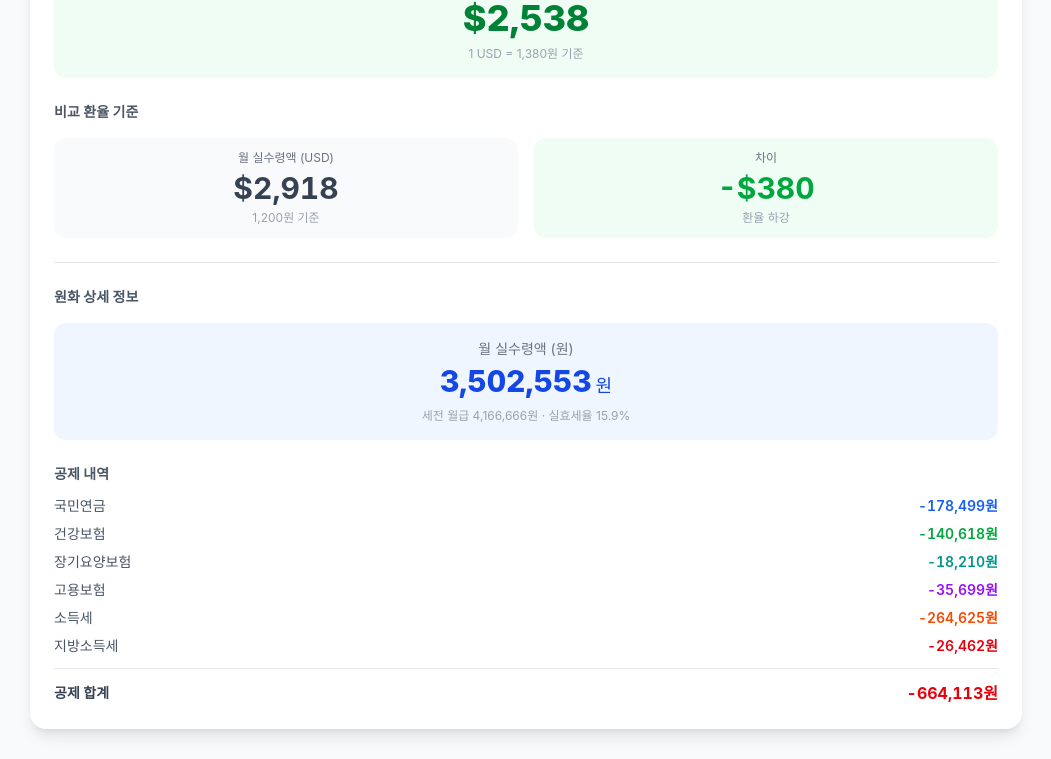
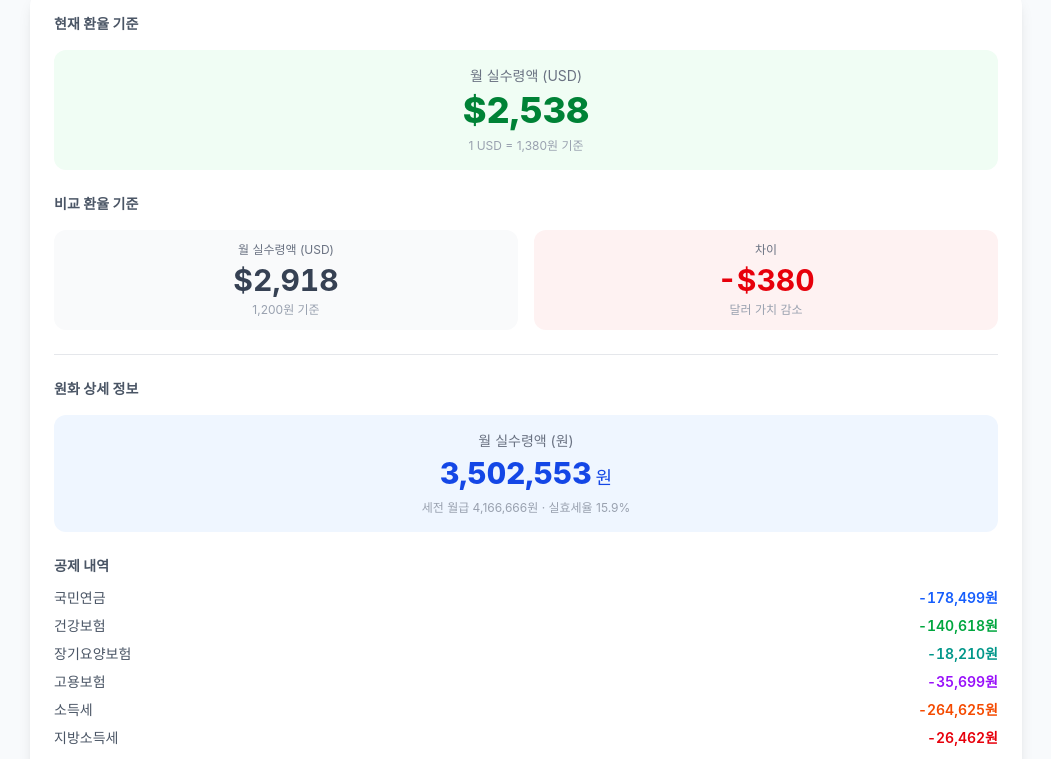
Before and after one commit to thingineeer/salary-calculator, a Next.js app: page /dollar in a window 1280 px wide. Shown: the part 1260-2019 px from the top of the page, without its empty margins (114-1165 px from the left). Built offline with nearby package versions, Linux system fonts and the light colour scheme; a web font is replaced by a local one.

Commit message:
fix: 달러 페이지 UX 개선 (색상 코딩 수정, H1 추가, 차트 데이터 정합성)

```diff
--- a/src/app/dollar/page.tsx
+++ b/src/app/dollar/page.tsx
@@ -110,6 +110,15 @@ export default function DollarPage() {
       <Header />
 
       <main id="main-content" className="flex-1 max-w-5xl mx-auto w-full px-4 py-8 space-y-8">
+        <div className="text-center">
+          <h1 className="text-2xl sm:text-3xl font-bold text-gray-900 dark:text-gray-50">
+            연봉 달러 환산 계산기
+          </h1>
+          <p className="text-sm text-gray-500 dark:text-gray-400 mt-1">
+            세후 실수령액 기준 · 현재/과거 환율 비교
+          </p>
+        </div>
+
         {/* 입력 폼 */}
         <div>
           <ExchangeRateForm
--- a/src/components/DollarResult.tsx
+++ b/src/components/DollarResult.tsx
@@ -66,15 +66,15 @@ export default function DollarResult({
               </p>
             </div>
 
-            <div className={`text-center py-3 rounded-xl ${dollarDiff >= 0 ? 'bg-red-50 dark:bg-red-900/30' : 'bg-green-50 dark:bg-green-900/30'}`}>
+            <div className={`text-center py-3 rounded-xl ${dollarDiff >= 0 ? 'bg-green-50 dark:bg-green-900/30' : 'bg-red-50 dark:bg-red-900/30'}`}>
               <p className="text-xs text-gray-500 dark:text-gray-400 mb-1">
                 차이
               </p>
-              <p className={`text-2xl sm:text-3xl font-bold tabular-nums ${dollarDiff >= 0 ? 'text-red-600 dark:text-red-400' : 'text-green-600 dark:text-green-400'}`}>
+              <p className={`text-2xl sm:text-3xl font-bold tabular-nums ${dollarDiff >= 0 ? 'text-green-600 dark:text-green-400' : 'text-red-600 dark:text-red-400'}`}>
                 {dollarDiff >= 0 ? '+' : '-'}${formatNumber(Math.abs(dollarDiff))}
               </p>
               <p className="text-xs text-gray-400 mt-1">
-                {dollarDiff >= 0 ? '환율 상승' : '환율 하강'}
+                {dollarDiff >= 0 ? '달러 가치 증가' : '달러 가치 감소'}
               </p>
             </div>
           </div>
--- a/src/components/ExchangeRateChart.tsx
+++ b/src/components/ExchangeRateChart.tsx
@@ -1,22 +1,30 @@
 'use client';
 
 import { LineChart, Line, XAxis, YAxis, CartesianGrid, Tooltip, Legend, ResponsiveContainer } from 'recharts';
+import { HISTORICAL_RATES } from '@/lib/exchange-rates';
 
-// 샘플 환율 데이터 (최근 12개월)
-const exchangeData = [
-  { month: '2024.03', rate: 1200 },
-  { month: '2024.06', rate: 1210 },
-  { month: '2024.09', rate: 1240 },
-  { month: '2024.12', rate: 1310 },
-  { month: '2025.01', rate: 1330 },
-  { month: '2025.02', rate: 1350 },
-  { month: '2025.03', rate: 1380 },
-  { month: '2025.06', rate: 1365 },
-  { month: '2025.09', rate: 1390 },
-  { month: '2025.12', rate: 1410 },
-  { month: '2026.01', rate: 1395 },
-  { month: '2026.03', rate: 1380 },
-];
+// HISTORICAL_RATES에서 최근 12개 포인트 추출
+function buildChartData() {
+  const points: { month: string; rate: number }[] = [];
+  const years = Object.keys(HISTORICAL_RATES).map(Number).sort();
+
+  for (const year of years) {
+    const months = Object.keys(HISTORICAL_RATES[year.toString()])
+      .map(Number)
+      .sort((a, b) => a - b);
+    for (const month of months) {
+      points.push({
+        month: `${year}.${String(month).padStart(2, '0')}`,
+        rate: HISTORICAL_RATES[year.toString()][month.toString()],
+      });
+    }
+  }
+
+  // 최근 12개만 반환
+  return points.slice(-12);
+}
+
+const exchangeData = buildChartData();
 
 export default function ExchangeRateChart() {
   return (
```
